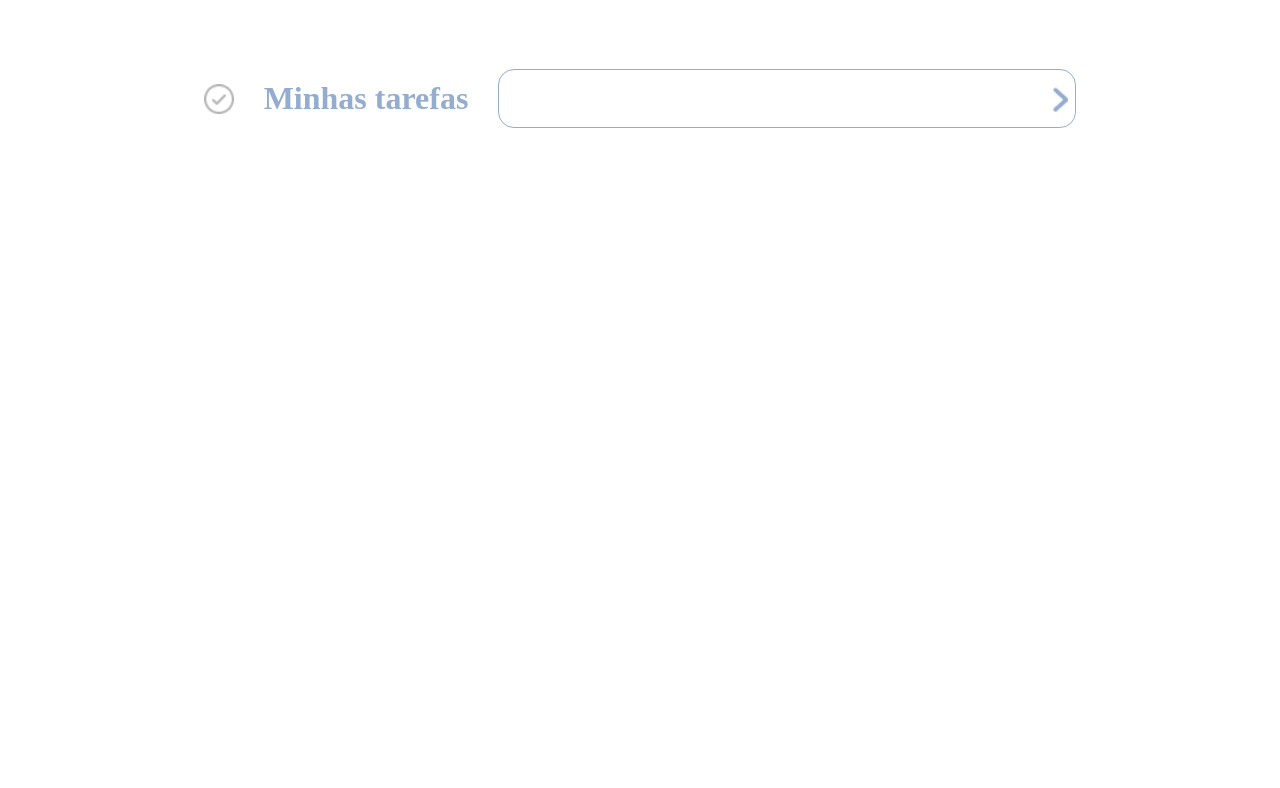
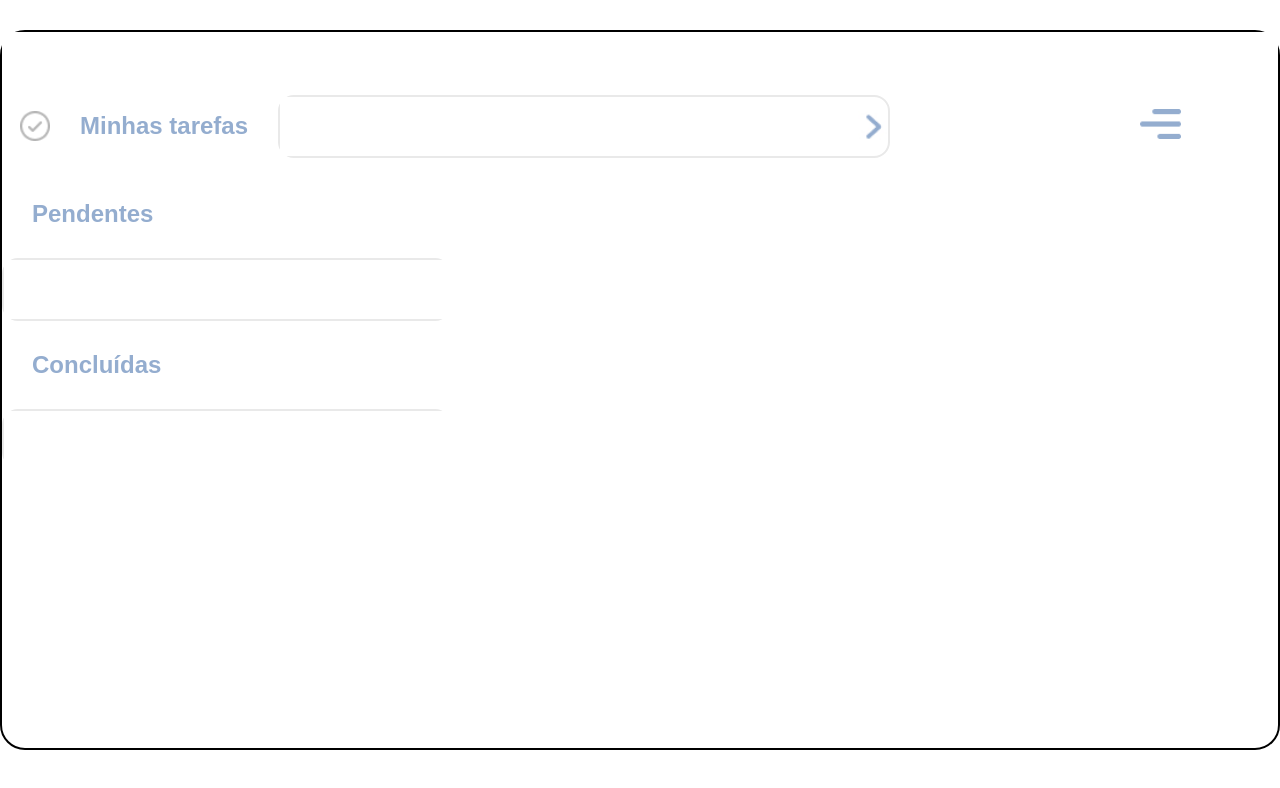
Before and after one commit to andreskamoreira/ToDoTwo, a React (Vite) app: page / in a window 1280 px wide. Shown: the top 788 px of the page. Built offline with nearby package versions, Linux system fonts and the light colour scheme.

Commit message:
Inicio do layout

```diff
--- a/src/App.css
+++ b/src/App.css
@@ -1,6 +1,23 @@
+:root{
+    --branco: #FFFFFF;
+    --azul: #94ADCF;
+    --preto: #000000;
+    --cinza: #E9E9E9;
+}
+
 *{
     margin: 0;
     padding: 0;
     font-family: 'Nunito';
     box-sizing: border-box;
 }
+
+body{
+    width: 1280px;
+    height: 720px;
+    border: 2px solid var(--preto);
+    border-radius: 25px;
+    margin: auto;
+    margin-top: 30px;
+    background-color: var(--branco);
+}
--- a/src/App.tsx
+++ b/src/App.tsx
@@ -1,12 +1,15 @@
-import { useState } from 'react'
 import './App.css'
 import Form from './components/Form'
+import FormTwo from './components/FormTwo'
+import Conclud from './components/Conclud'
 
 function App() {
 
   return (
     <>
       <Form />
+      <FormTwo />
+      <Conclud />
     </>
   )
 }
--- /dev/null
+++ b/src/components/Conclud.module.css
@@ -0,0 +1,25 @@
+:root{
+    --branco: #FFFFFF;
+    --azul: #94ADCF;
+    --preto: #000000;
+    --cinza: #E9E9E9;
+}
+
+.geral{
+    background-color: var(--branco);
+}
+
+h1{
+    font-family: 'Nunito', sans-serif;
+    color: var(--azul);
+    font-size: 24px;
+    background-color: var(--branco);
+}
+
+.info{
+    border: 2px solid var(--cinza);
+    border-radius: 16px;
+    background-color: var(--branco);
+    width: 449px;
+    height: 59px;
+}
--- /dev/null
+++ b/src/components/Conclud.tsx
@@ -0,0 +1,15 @@
+import style from './Conclud.module.css'
+
+
+export default function Conclud () {
+    return (
+        <div className={style.geral}>
+        <div>
+            <h1>Concluídas</h1>
+        </div>
+        <div className={style.info}>
+            <input type="text" />
+        </div>
+    </div>
+    )
+};
--- a/src/components/Form.module.css
+++ b/src/components/Form.module.css
@@ -8,35 +8,54 @@
 .geral{
     display: flex;
     align-items: center;
-    justify-content: center;
     padding-top: 50px;
+    background-color: var(--branco);
+    width: 100%;
 }
 
 h1{
-    font-family: 'Nunito';
+    font-family: 'Nunito', sans-serif;
     color: var(--azul);
     padding: 30px;
+    background-color: var(--branco);
 }
 
 .text{
     display: flex;
     align-items: center;
+    background-color: var(--branco);
+    padding-left: 18px;
 }
 
 .info{
     display: flex;
-    border: 1px solid var(--azul);
+    border: 2px solid var(--cinza);
     border-radius: 16px;
-    width: 578px;
-    height: 59px;
     justify-content: end;
     align-items: center;
+    background-color: var(--branco);
 }
 
 input{
     border: none;
+    cursor: pointer;
+    width: 578px;
+    height: 59px;
+    outline: none;
+    background-color: var(--branco);
 }
 
 img{
     height: 30px;
+    background-color: var(--branco);
 }
+
+.menu{
+    padding-left: 250px;
+    background-color: var(--branco);
+}
+
+button{
+    border: none;
+    background-color: var(--branco);
+}
--- a/src/components/Form.tsx
+++ b/src/components/Form.tsx
@@ -1,18 +1,24 @@
 import style from './Form.module.css'
 import imgseta from '../assets/img/Enter.jpg'
 import imgvector from '../assets/img/Vector.png'
+import imgmenu from '../assets/img/Burger.png'
 
 
 export default function Form () {
     return (
         <div className={style.geral}>
             <div className={style.text}>
-                <img src={imgvector} alt="" />
+                <img src={imgvector} />
                 <h1>Minhas tarefas</h1>
             </div>
             <div className={style.info}>
                 <input type="text" />
-                <img src={imgseta} alt="" />
+                <img src={imgseta} />
+            </div>
+            <div className={style.menu}>
+                <button>
+                <img src={imgmenu} />
+                </button>
             </div>
         </div>
     )
--- /dev/null
+++ b/src/components/FormTwo.module.css
@@ -0,0 +1,24 @@
+:root{
+    --branco: #FFFFFF;
+    --azul: #94ADCF;
+    --preto: #000000;
+    --cinza: #E9E9E9;
+}
+
+.geral{
+    background-color: var(--branco);
+}
+
+h1{
+    font-family: 'Nunito', sans-serif;
+    color: var(--azul);
+    font-size: 24px;
+    background-color: var(--branco);
+}
+
+.info{
+    border: 2px solid var(--cinza);
+    border-radius: 16px;
+    background-color: var(--branco);
+    width: 449px;
+}
--- /dev/null
+++ b/src/components/FormTwo.tsx
@@ -0,0 +1,15 @@
+import style from './FormTwo.module.css'
+
+export default function FormTwo () {
+
+    return (
+        <div className={style.geral}>
+            <div>
+                <h1>Pendentes</h1>
+            </div>
+            <div className={style.info}>
+                <input type="text" />
+            </div>
+        </div>
+    )
+};
```
Also changed, not shown: src/assets/img/Burger.png (added).
